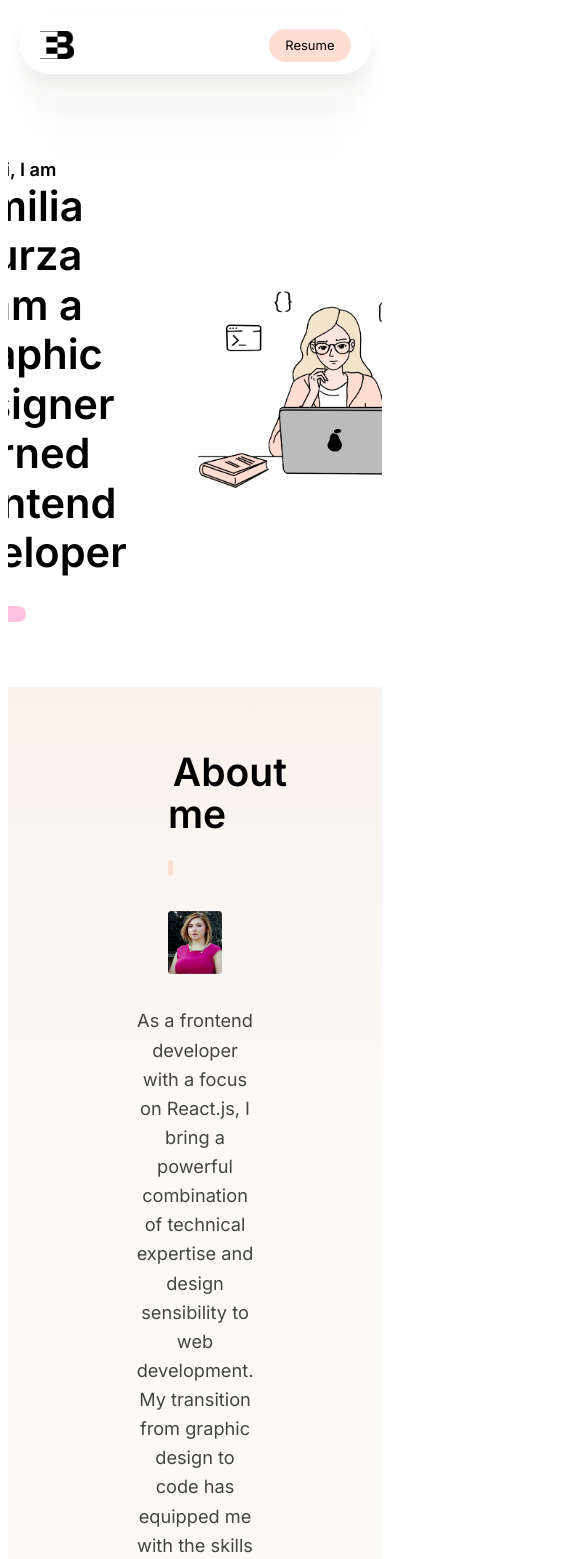
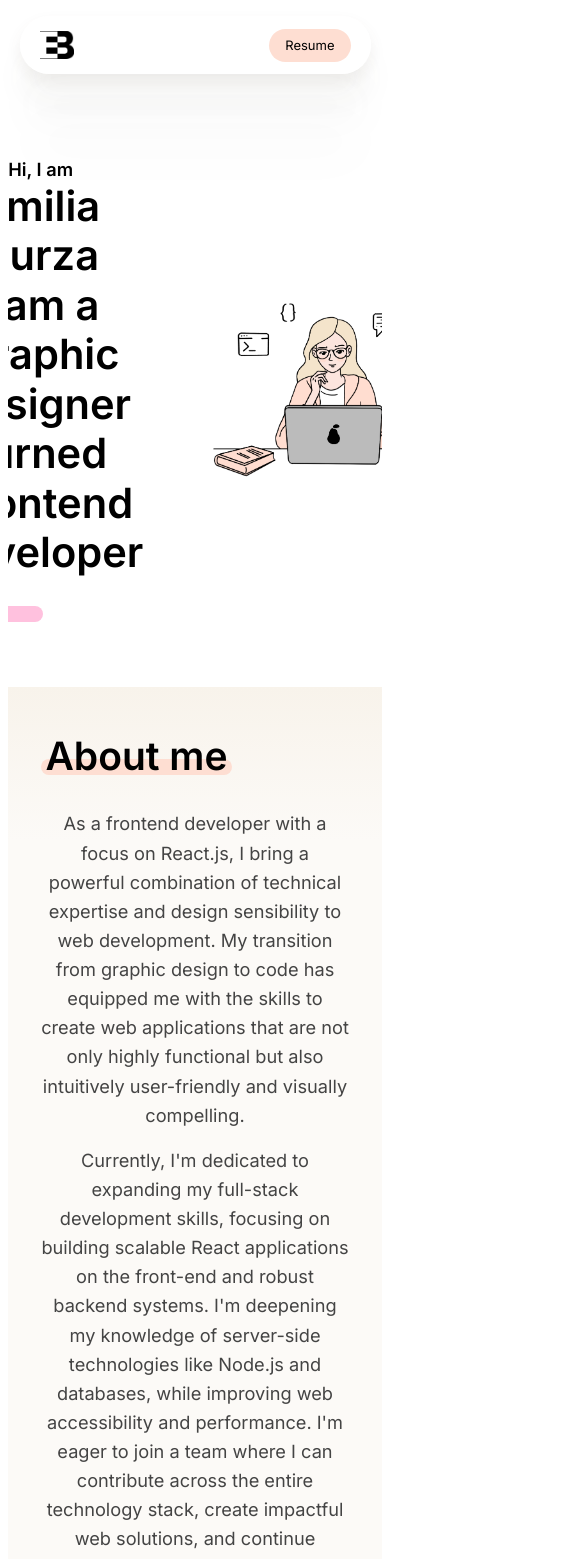
Before and after one commit to eburza/portfolio-emilia-burza, a React (Vite) app: page / in a window 390 px wide. Shown: the top 1559 px of the page, 585 px wide, since content can reach past the window. Built offline with nearby package versions, Linux system fonts and the light colour scheme.

Commit message:
Fix padding issues in components

```diff
--- a/src/css/abstract/mixins.scss
+++ b/src/css/abstract/mixins.scss
@@ -198,6 +198,8 @@
     }
 }
 
+/* BUTTONS ARROW */
+
 @mixin project-preview-button-img {
     width: 2.5rem;
 
@@ -239,6 +241,7 @@
     }
 }
 
+/* IMAGES */
 @mixin project-preview-tag-img {
     height: 2rem;
 
@@ -307,3 +310,20 @@
     align-items: $align;
     gap: $gap;
 }
+
+/* PADDING */
+@mixin section-padding($vertical: 6rem, $horizontal: 12rem) {
+    padding: $vertical $horizontal;
+
+    @include respond-to(desktop) {
+        padding: calc($vertical * 0.84) calc($horizontal * 0.84);
+    }
+
+    @include respond-to(tablet) {
+        padding: calc($vertical * 0.67) calc($horizontal * 0.3);
+    }
+
+    @include respond-to(mobile) {
+        padding: calc($vertical * 0.5) calc($horizontal * 0.17);
+    }
+}
--- a/src/css/base/responsive.scss
+++ b/src/css/base/responsive.scss
@@ -47,6 +47,8 @@
 
 // Hero section
 .hero {
+    @extend %section-padding;
+
     @include respond-to(desktop) {
         height: 60vh;
         margin-top: 5rem;
@@ -86,6 +88,8 @@
 
 // About section
 .about-content {
+    @extend %section-padding;
+
     @include respond-to(desktop) {
         padding: 3rem 5rem;
     }
@@ -96,31 +100,41 @@
         .about-wrapper {
             flex-direction: column;
             text-align: center;
+            gap: 1.5rem;
         }
 
         .about-img {
             width: 12rem;
             align-self: center;
         }
+
+        .about-text-container {
+            @include display-flex(column, center, center, 1.5rem);
+        }
     }
 
     @include respond-to(mobile) {
         padding: 1.5rem;
 
+        .about-img {
+            display: none;
+        }
+
         .text-paragraph {
             @include text-paragraph;
+        }
+
+        .about-text-container {
+            @include display-flex(column, center, start, 1rem);
         }
     }
 }
 
 // Skills and Tools
 .skills-and-tools {
-    @include respond-to(desktop) {
-        padding: 3rem 5rem;
-    }
+    @extend %section-padding;
 
     @include respond-to(tablet) {
-        padding: 2rem;
 
         .skills-section {
             grid-template-columns: 1fr;
@@ -138,7 +152,6 @@
     }
 
     @include respond-to(mobile) {
-        padding: 1.5rem;
 
         .skill-item {
             width: 5.5rem;
@@ -146,16 +159,14 @@
             img {
                 height: 3rem;
             }
-
-            p {
-                @include text-skills;
-            }
         }
     }
 }
 
 // Projects section
 .projects-content {
+    @extend %section-padding;
+
     .projects-list {
         width: 90%;
         max-width: 75rem;
@@ -163,6 +174,10 @@
         @include respond-to(tablet) {
             width: 95%;
             overflow: visible;
+
+            .swiper {
+                padding: 0.5rem;
+            }
         }
 
         @include respond-to(mobile) {
@@ -204,12 +219,14 @@
 
 // Footer
 footer {
+    @extend %section-padding;
+
     @include respond-to(desktop) {
-        padding: 3rem 5rem;
+        // padding: 3rem 5rem;
     }
 
     @include respond-to(tablet) {
-        padding: 2rem;
+        // padding: 2rem;
 
         .footer-content {
             grid-template-columns: 1fr;
@@ -221,10 +238,27 @@ footer {
     }
 
     @include respond-to(mobile) {
-        padding: 1.5rem;
+        // padding: 1.5rem;
 
         .personal-card {
             padding: 1.5rem;
         }
     }
 }
+
+// Padding
+%section-padding {
+    padding: 6rem 12rem;
+
+    @include respond-to(desktop) {
+        padding: 5.04rem 10.08rem;
+    }
+
+    @include respond-to(tablet) {
+        padding: 4.02rem 3.6rem;
+    }
+
+    @include respond-to(mobile) {
+        padding: 3rem 2.04rem;
+    }
+}
--- a/src/css/components/about.scss
+++ b/src/css/components/about.scss
@@ -1,6 +1,5 @@
 .about-content {
     background: $linear;
-    padding: 4rem 10rem;
 }
 
 .about-wrapper {
@@ -16,11 +15,3 @@
     align-self: flex-start;
     width: 16rem;
 }
-
-.text-1 {
-    grid-column: 2;
-}
-
-.text-2 {
-    grid-column: 2;
-}
--- a/src/css/components/footer.scss
+++ b/src/css/components/footer.scss
@@ -1,6 +1,5 @@
 footer {
     background-color: $floral-white;
-    padding: 4rem 10rem;
 }
 
 .footer-content {
--- a/src/css/components/hero.scss
+++ b/src/css/components/hero.scss
@@ -1,7 +1,6 @@
 .hero {
     @include display-flex(row, center, center, initial);
     margin-top: 6rem;
-    padding: auto;
     position: relative;
     width: 100%;
     height: 70vh;
--- a/src/css/components/projects.scss
+++ b/src/css/components/projects.scss
@@ -1,6 +1,5 @@
 .projects-content {
     background-color: $old-lace;
-    padding: 4rem 10rem;
 }
 
 .projects-content button {
--- a/src/css/components/skills-and-tools.scss
+++ b/src/css/components/skills-and-tools.scss
@@ -1,5 +1,4 @@
 .skills-and-tools {
-    padding: 4rem 10rem;
     @include display-flex(column, center, center, initial);
 }
 
--- a/src/css/styles.css
+++ b/src/css/styles.css
@@ -2,7 +2,10 @@
 /* BREAKPOINTS */
 /* SCALE */
 /* FONTS */
+/* BUTTONS ARROW */
+/* IMAGES */
 /* DISPLAY */
+/* PADDING */
 @media screen and (max-width: 1920px) {
   .portfolio-website {
     max-width: 1800px;
@@ -165,15 +168,26 @@
   .about-content .about-wrapper {
     flex-direction: column;
     text-align: center;
+    gap: 1.5rem;
   }
   .about-content .about-img {
     width: 12rem;
     align-self: center;
   }
+  .about-content .about-text-container {
+    display: flex;
+    flex-direction: column;
+    justify-content: center;
+    align-items: center;
+    gap: 1.5rem;
+  }
 }
 @media screen and (max-width: 390px) {
   .about-content {
     padding: 1.5rem;
+  }
+  .about-content .about-img {
+    display: none;
   }
   .about-content .text-paragraph {
     color: #444;
@@ -201,16 +215,17 @@
     font-size: 1.1375rem;
   }
 }
-
-@media screen and (max-width: 1440px) {
-  .skills-and-tools {
-    padding: 3rem 5rem;
+@media screen and (max-width: 390px) {
+  .about-content .about-text-container {
+    display: flex;
+    flex-direction: column;
+    justify-content: center;
+    align-items: start;
+    gap: 1rem;
   }
 }
+
 @media screen and (max-width: 768px) {
-  .skills-and-tools {
-    padding: 2rem;
-  }
   .skills-and-tools .skills-section {
     grid-template-columns: 1fr;
     gap: 1.5rem;
@@ -252,45 +267,11 @@
   }
 }
 @media screen and (max-width: 390px) {
-  .skills-and-tools {
-    padding: 1.5rem;
-  }
   .skills-and-tools .skill-item {
     width: 5.5rem;
   }
   .skills-and-tools .skill-item img {
     height: 3rem;
-  }
-  .skills-and-tools .skill-item p {
-    color: #444;
-    text-align: center;
-    font-size: 1.25rem;
-    font-weight: 400;
-    line-height: 1.936rem;
-  }
-}
-@media screen and (max-width: 390px) and (max-width: 1920px) {
-  .skills-and-tools .skill-item p {
-    font-size: 1.375rem;
-    line-height: 2.1296rem;
-  }
-}
-@media screen and (max-width: 390px) and (max-width: 1440px) {
-  .skills-and-tools .skill-item p {
-    font-size: 1.25rem;
-    line-height: 1.936rem;
-  }
-}
-@media screen and (max-width: 390px) and (max-width: 768px) {
-  .skills-and-tools .skill-item p {
-    font-size: 1rem;
-    line-height: 1.5488rem;
-  }
-}
-@media screen and (max-width: 390px) and (max-width: 390px) {
-  .skills-and-tools .skill-item p {
-    font-size: 0.8125rem;
-    line-height: 1.2584rem;
   }
 }
 
@@ -302,6 +283,9 @@
   .projects-content .projects-list {
     width: 95%;
     overflow: visible;
+  }
+  .projects-content .projects-list .swiper {
+    padding: 0.5rem;
   }
 }
 @media screen and (max-width: 390px) {
@@ -343,15 +327,7 @@
   }
 }
 
-@media screen and (max-width: 1440px) {
-  footer {
-    padding: 3rem 5rem;
-  }
-}
 @media screen and (max-width: 768px) {
-  footer {
-    padding: 2rem;
-  }
   footer .footer-content {
     grid-template-columns: 1fr;
   }
@@ -360,11 +336,27 @@
   }
 }
 @media screen and (max-width: 390px) {
-  footer {
+  footer .personal-card {
     padding: 1.5rem;
   }
-  footer .personal-card {
-    padding: 1.5rem;
+}
+
+.hero, .about-content, .skills-and-tools, .projects-content, footer {
+  padding: 6rem 12rem;
+}
+@media screen and (max-width: 1440px) {
+  .hero, .about-content, .skills-and-tools, .projects-content, footer {
+    padding: 5.04rem 10.08rem;
+  }
+}
+@media screen and (max-width: 768px) {
+  .hero, .about-content, .skills-and-tools, .projects-content, footer {
+    padding: 4.02rem 3.6rem;
+  }
+}
+@media screen and (max-width: 390px) {
+  .hero, .about-content, .skills-and-tools, .projects-content, footer {
+    padding: 3rem 2.04rem;
   }
 }
 
@@ -765,7 +757,6 @@ body {
   align-items: center;
   gap: initial;
   margin-top: 6rem;
-  padding: auto;
   position: relative;
   width: 100%;
   height: 70vh;
@@ -792,7 +783,6 @@ body {
 
 .about-content {
   background: linear-gradient(180deg, #F8F3EB 0%, #FCFAF7 15.78%, #FCFAF7 100%);
-  padding: 4rem 10rem;
 }
 
 .about-wrapper {
@@ -817,16 +807,7 @@ body {
   width: 16rem;
 }
 
-.text-1 {
-  grid-column: 2;
-}
-
-.text-2 {
-  grid-column: 2;
-}
-
 .skills-and-tools {
-  padding: 4rem 10rem;
   display: flex;
   flex-direction: column;
   justify-content: center;
@@ -890,7 +871,6 @@ body {
 
 .projects-content {
   background-color: #F8F3EB;
-  padding: 4rem 10rem;
 }
 
 .projects-content button {
@@ -1051,7 +1031,6 @@ body {
 
 footer {
   background-color: #FCFAF7;
-  padding: 4rem 10rem;
 }
 
 .footer-content {
```
Also changed, not shown: 1 other file (tests, documents, lock files or other folders).
